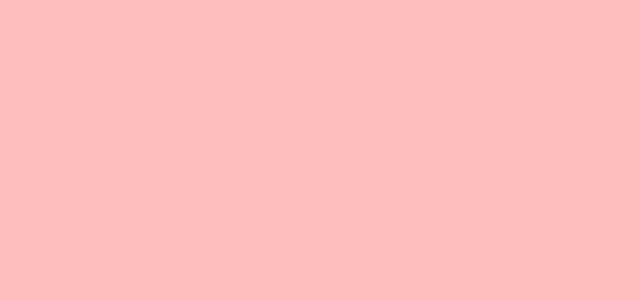
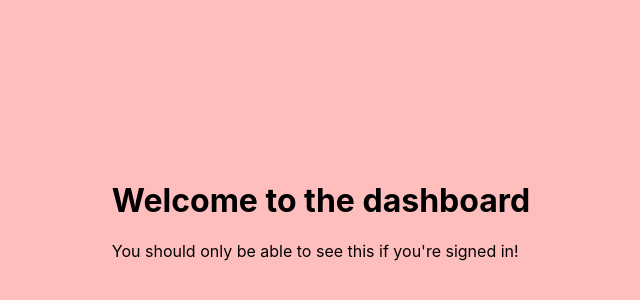
Before and after one commit to vunderkind/auth-demo, a React (Create React App) app in the folder friends/: page /dashboard in a window 1280 px wide. Shown: the part 182-482 px from the top of the page, without its empty margins (319-959 px from the left). Built offline with nearby package versions, Linux system fonts and the light colour scheme.

Commit message:
set up dashboard and private route component

```diff
--- a/friends/src/App.js
+++ b/friends/src/App.js
@@ -1,6 +1,8 @@
 import React from 'react';
-import Login from './Login';
-import {BrowserRouter as Router, Link, Route, Switch} from 'react-router-dom';
+import Login from './Components/Login';
+import Dashboard from './Components/Dashboard'
+import PrivateRoute from './Components/PrivateRoute';
+import {BrowserRouter as Router, Link, Route} from 'react-router-dom';
 
 const App = ()=> {
     return (
@@ -8,8 +10,12 @@ const App = ()=> {
         <Route exact path="/">
             <h1>Welcome eh?</h1>
             <Link to="/login">Go to login</Link>
+            <Link to='/dashboard'>Go to dashboard</Link>
         </Route>
         <Route path="/login"><Login/></Route>
+        <PrivateRoute path='/dashboard'>
+            <Dashboard/>
+        </PrivateRoute>
 
     </Router>
     )
--- /dev/null
+++ b/friends/src/Components/Dashboard.js
@@ -0,0 +1,12 @@
+import React from 'react';
+
+function Dashboard(){
+    return (
+        <div>
+            <h1>Welcome to the dashboard</h1>
+            <p>You should only be able to see this if you're signed in!</p>
+        </div>
+    )
+}
+
+export default Dashboard
--- /dev/null
+++ b/friends/src/Components/PrivateRoute.js
@@ -0,0 +1,17 @@
+import React, { Component } from 'react';
+import { Route, Redirect } from 'react-router-dom';
+
+function PrivateRoute({component: Component, ...rest}){
+    return (
+    <Route
+        {...rest}
+        render={props=>
+            localStorage.getItem('token')?
+            (<Component {...props}/>) :
+            (<Redirect to='/login'/>)
+        }
+    />
+)
+}
+
+export default PrivateRoute
```
Also changed, not shown: friends/src/Components/Login.js (renamed from friends/src/Login.js, +3 -4 lines), friends/src/utils/axiosWithAuth.js (renamed from friends/src/axiosWithAuth.js).
